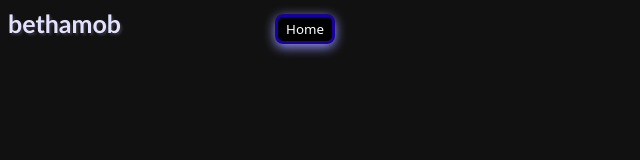
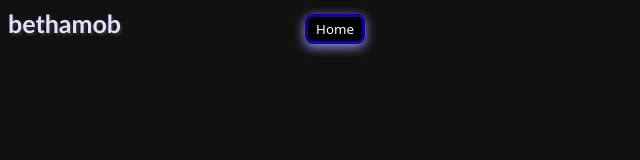
Before and after one commit to BeThaMob/bethamob.github.io, a plain HTML site: page index.html in a window 1280 px wide. Shown: the whole page, without its empty margins (0-640 px from the left). Drawn offline with Linux system fonts and the light colour scheme.

Commit message:
Update style.css

```diff
--- a/style.css
+++ b/style.css
@@ -17,7 +17,7 @@
     .black {
     position: relative;
     top: 1px;
-    left: 150px;
+    left: 180px;
     height:30px;
     width: 60px;
     color:white;
```
